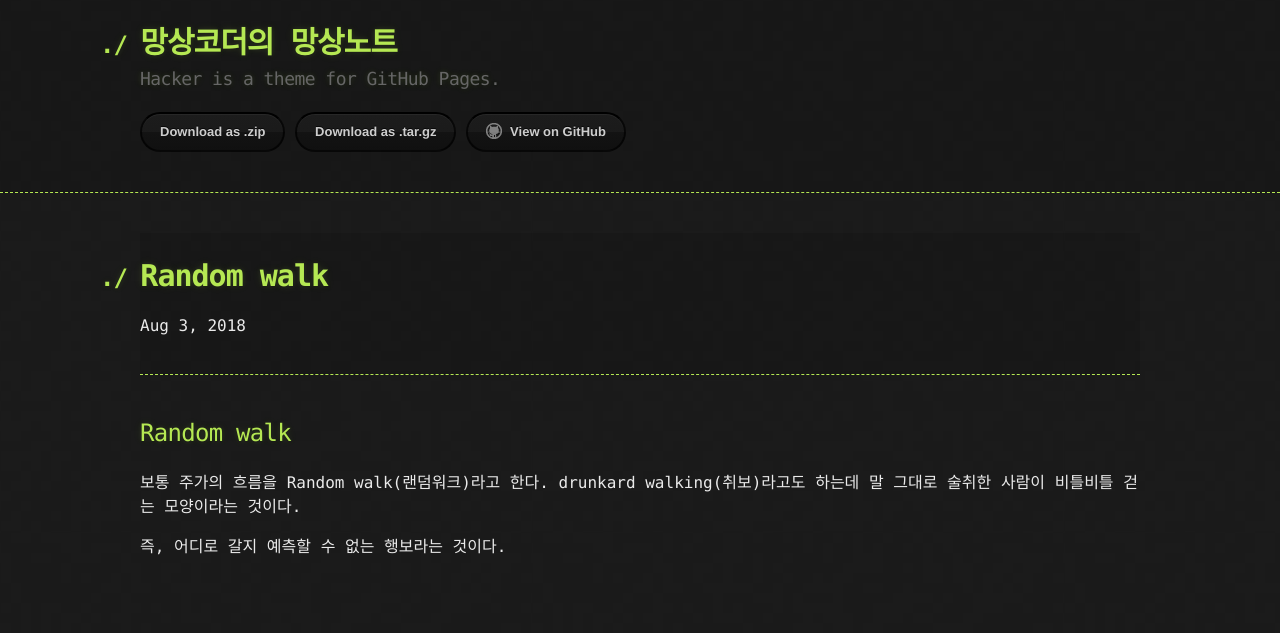
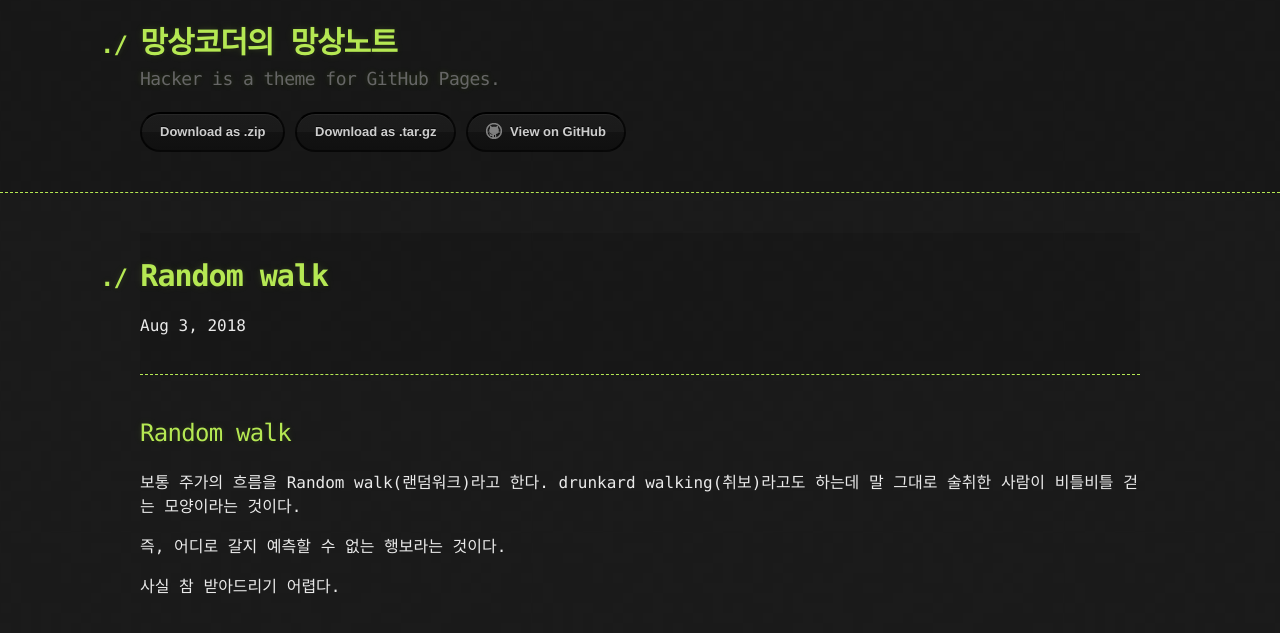
Before and after one commit to kooock/kooock.github.io, a Jekyll site: the page built from _posts/2018-08-03-random_walk.md, in a window 1280 px wide. Shown: the top 633 px of the page. Built offline with Jekyll 4.4.1, drawn with Linux system fonts in a browser that asks for light colours.

Commit message:
update random walk

```diff
--- a/_posts/2018-08-03-random_walk.md
+++ b/_posts/2018-08-03-random_walk.md
@@ -15,3 +15,5 @@ Random walk
 drunkard walking(취보)라고도 하는데 말 그대로 술취한 사람이 비틀비틀 걷는 모양이라는 것이다.
 
 즉, 어디로 갈지 예측할 수 없는 행보라는 것이다.
+
+사실 참 받아드리기 어렵다.
```
